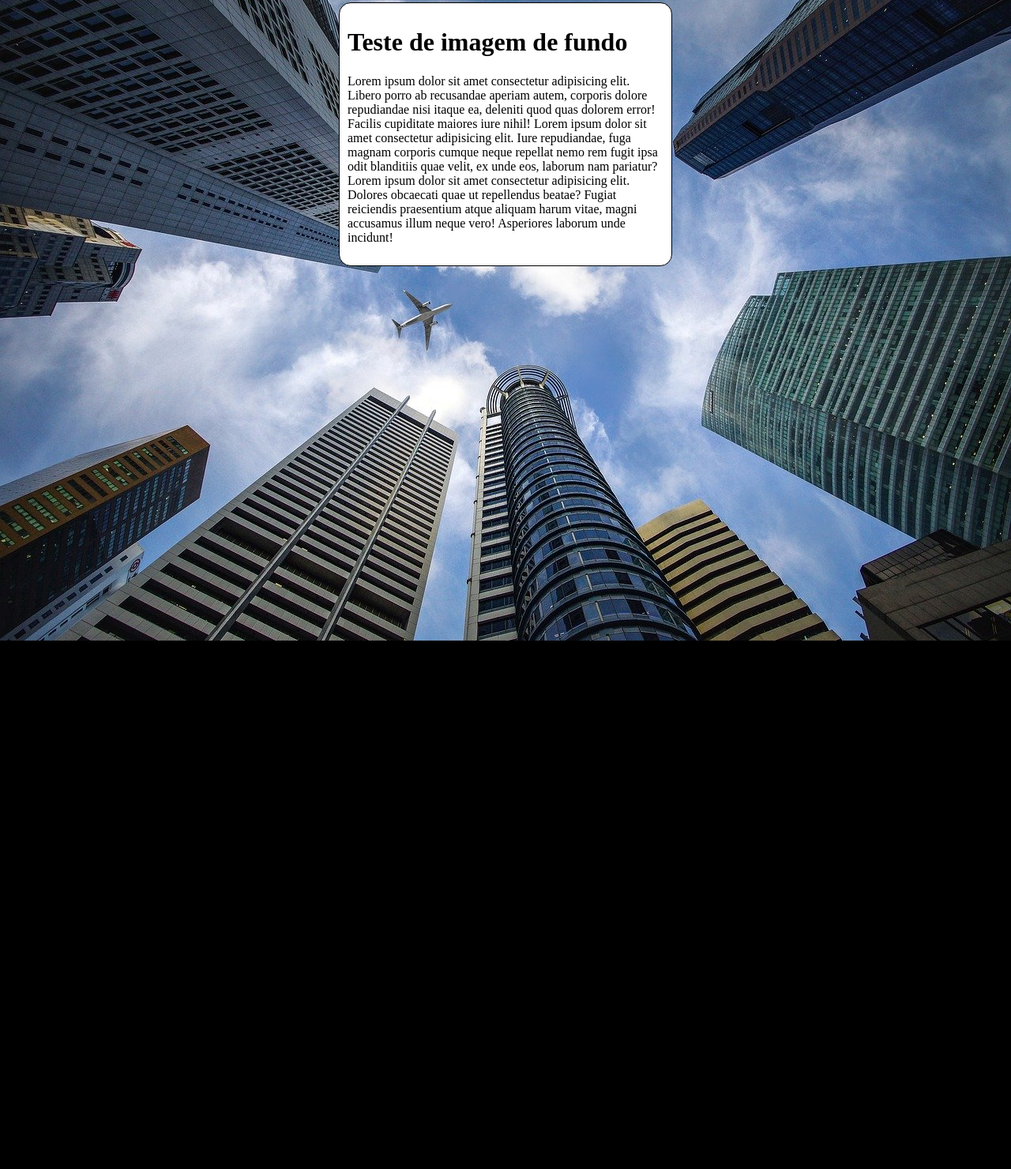
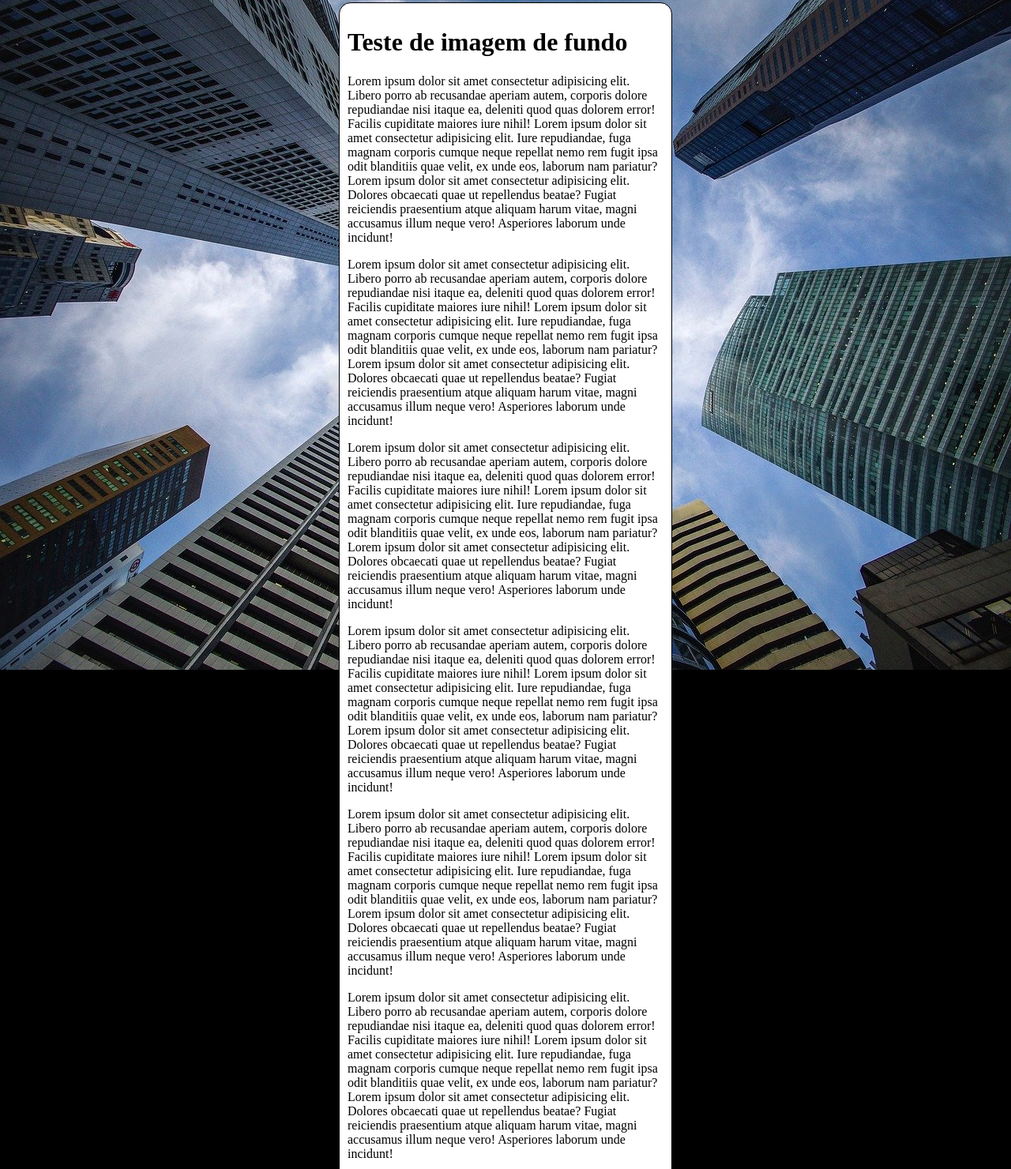
Before and after one commit to ArthurLeripio/HTML-CSS, a plain HTML site: page Exercicios/ex022/fundo006.html in a window 1280 px wide. Shown: the part 5-1485 px from the top of the page at 79% size. Before the commit the page ends 816 px from the top, so only its background shows below. Drawn offline with Linux system fonts and the light colour scheme.

Commit message:
Update fundo006.html

```diff
--- a/Exercicios/ex022/fundo006.html
+++ b/Exercicios/ex022/fundo006.html
@@ -29,6 +29,11 @@
     <main>
         <h1>Teste de imagem de fundo</h1>
         <p>Lorem ipsum dolor sit amet consectetur adipisicing elit. Libero porro ab recusandae aperiam autem, corporis dolore repudiandae nisi itaque ea, deleniti quod quas dolorem error! Facilis cupiditate maiores iure nihil! Lorem ipsum dolor sit amet consectetur adipisicing elit. Iure repudiandae, fuga magnam corporis cumque neque repellat nemo rem fugit ipsa odit blanditiis quae velit, ex unde eos, laborum nam pariatur? Lorem ipsum dolor sit amet consectetur adipisicing elit. Dolores obcaecati quae ut repellendus beatae? Fugiat reiciendis praesentium atque aliquam harum vitae, magni accusamus illum neque vero! Asperiores laborum unde incidunt!</p>
+        <p>Lorem ipsum dolor sit amet consectetur adipisicing elit. Libero porro ab recusandae aperiam autem, corporis dolore repudiandae nisi itaque ea, deleniti quod quas dolorem error! Facilis cupiditate maiores iure nihil! Lorem ipsum dolor sit amet consectetur adipisicing elit. Iure repudiandae, fuga magnam corporis cumque neque repellat nemo rem fugit ipsa odit blanditiis quae velit, ex unde eos, laborum nam pariatur? Lorem ipsum dolor sit amet consectetur adipisicing elit. Dolores obcaecati quae ut repellendus beatae? Fugiat reiciendis praesentium atque aliquam harum vitae, magni accusamus illum neque vero! Asperiores laborum unde incidunt!</p>
+        <p>Lorem ipsum dolor sit amet consectetur adipisicing elit. Libero porro ab recusandae aperiam autem, corporis dolore repudiandae nisi itaque ea, deleniti quod quas dolorem error! Facilis cupiditate maiores iure nihil! Lorem ipsum dolor sit amet consectetur adipisicing elit. Iure repudiandae, fuga magnam corporis cumque neque repellat nemo rem fugit ipsa odit blanditiis quae velit, ex unde eos, laborum nam pariatur? Lorem ipsum dolor sit amet consectetur adipisicing elit. Dolores obcaecati quae ut repellendus beatae? Fugiat reiciendis praesentium atque aliquam harum vitae, magni accusamus illum neque vero! Asperiores laborum unde incidunt!</p>
+        <p>Lorem ipsum dolor sit amet consectetur adipisicing elit. Libero porro ab recusandae aperiam autem, corporis dolore repudiandae nisi itaque ea, deleniti quod quas dolorem error! Facilis cupiditate maiores iure nihil! Lorem ipsum dolor sit amet consectetur adipisicing elit. Iure repudiandae, fuga magnam corporis cumque neque repellat nemo rem fugit ipsa odit blanditiis quae velit, ex unde eos, laborum nam pariatur? Lorem ipsum dolor sit amet consectetur adipisicing elit. Dolores obcaecati quae ut repellendus beatae? Fugiat reiciendis praesentium atque aliquam harum vitae, magni accusamus illum neque vero! Asperiores laborum unde incidunt!</p>
+        <p>Lorem ipsum dolor sit amet consectetur adipisicing elit. Libero porro ab recusandae aperiam autem, corporis dolore repudiandae nisi itaque ea, deleniti quod quas dolorem error! Facilis cupiditate maiores iure nihil! Lorem ipsum dolor sit amet consectetur adipisicing elit. Iure repudiandae, fuga magnam corporis cumque neque repellat nemo rem fugit ipsa odit blanditiis quae velit, ex unde eos, laborum nam pariatur? Lorem ipsum dolor sit amet consectetur adipisicing elit. Dolores obcaecati quae ut repellendus beatae? Fugiat reiciendis praesentium atque aliquam harum vitae, magni accusamus illum neque vero! Asperiores laborum unde incidunt!</p>
+        <p>Lorem ipsum dolor sit amet consectetur adipisicing elit. Libero porro ab recusandae aperiam autem, corporis dolore repudiandae nisi itaque ea, deleniti quod quas dolorem error! Facilis cupiditate maiores iure nihil! Lorem ipsum dolor sit amet consectetur adipisicing elit. Iure repudiandae, fuga magnam corporis cumque neque repellat nemo rem fugit ipsa odit blanditiis quae velit, ex unde eos, laborum nam pariatur? Lorem ipsum dolor sit amet consectetur adipisicing elit. Dolores obcaecati quae ut repellendus beatae? Fugiat reiciendis praesentium atque aliquam harum vitae, magni accusamus illum neque vero! Asperiores laborum unde incidunt!</p>
     </main>
 </body>
 </html>
```
